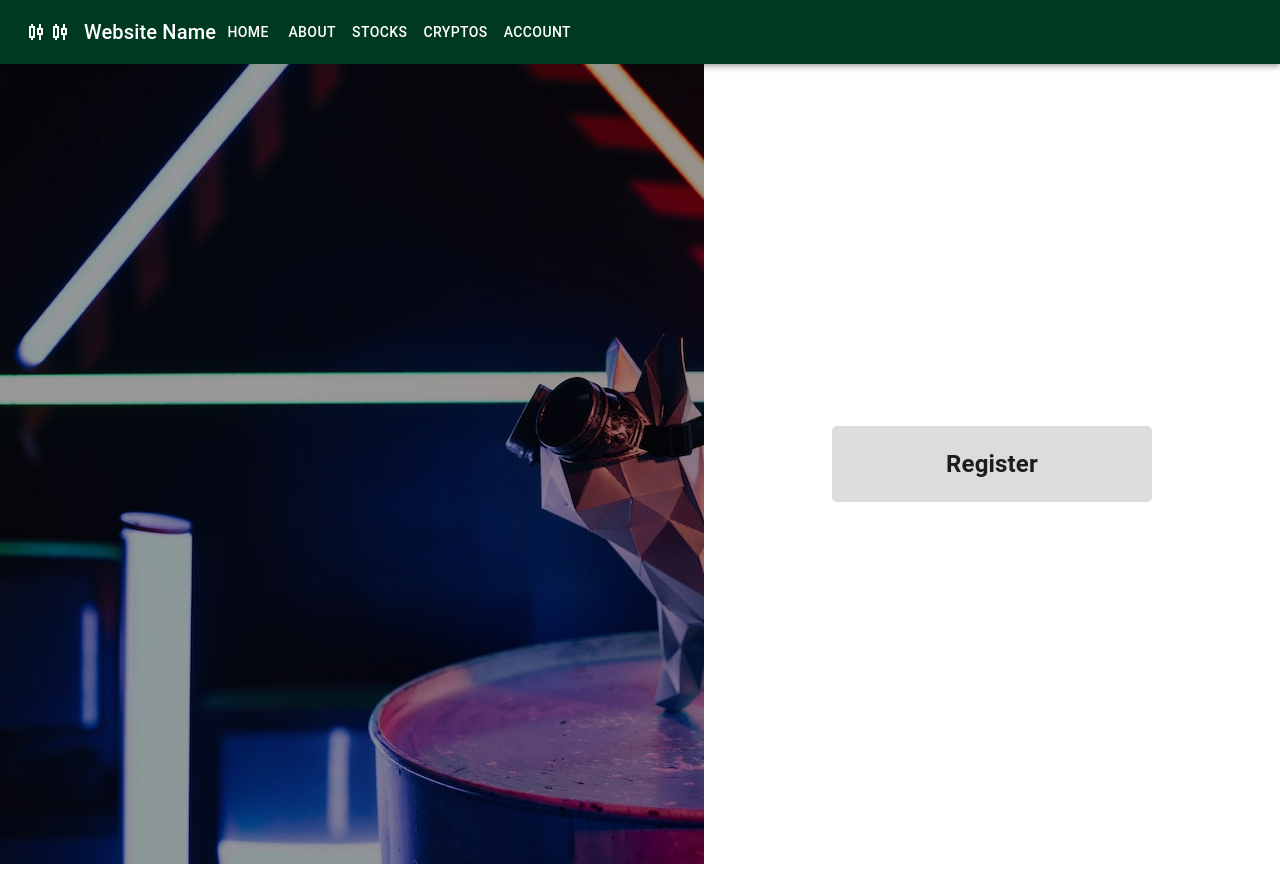
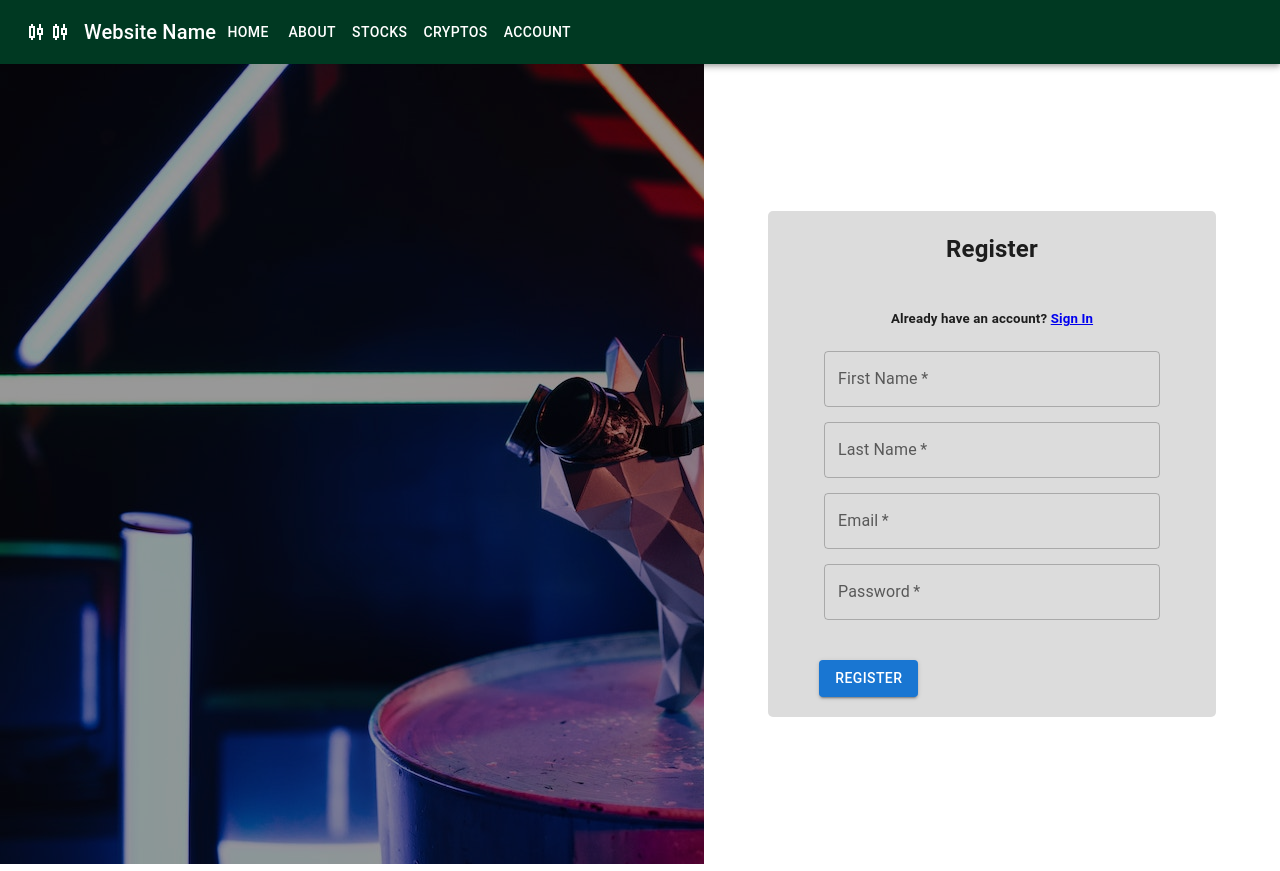
Before and after one commit to zfreiter/Frontend-Final-Project, a React (Vite) app in the folder client/: page /home in a window 1280 px wide. Both pictures are taken after a click on the link "Register". Built offline with nearby package versions, Linux system fonts and the light colour scheme.

Commit message:
Submits for login/ register page. Forms done

```diff
--- a/client/src/scenes/Login.jsx
+++ b/client/src/scenes/Login.jsx
@@ -4,12 +4,28 @@ import CSImage from '../images/P3.jpg';
 import TextField from '@mui/material/TextField';
 import { useState } from 'react';
 import Button from '@mui/material/Button';
+import FormControl from '@mui/material/FormControl';
 
 export default function Login() {
   const [username, setUsername] = useState('');
   const [pass, setPass] = useState('');
   const [isLogin, setLogin] = useState(true);
 
+  const [email, setEmail] = useState('');
+  const [first, setFirst] = useState('');
+  const [last, setLast] = useState('');
+
+  const UpdateFirst = (event) => {
+    setFirst(event.target.value);
+  };
+
+  const UpdateLast = (event) => {
+    setLast(event.target.value);
+  };
+
+  const UpdateEmail = (event) => {
+    setEmail(event.target.value);
+  };
   const UpdateUsername = (event) => {
     setUsername(event.target.value);
     console.log(username);
@@ -17,6 +33,26 @@ export default function Login() {
 
   const UpdatePassword = (event) => {
     setPass(event.target.value);
+  };
+
+  const SubmitRegister = async () => {
+    let account = {
+      firstName: first,
+      lastName: last,
+      email: email,
+      password: pass,
+    };
+
+    const response = await fetch('/auth/register', {
+      method: 'POST',
+      body: JSON.stringify(account),
+    });
+
+    if (response.ok) {
+      // redirect to login
+    } else {
+      // prompt with error
+    }
   };
 
   const SubmitLogin = async () => {
@@ -27,7 +63,7 @@ export default function Login() {
 
     const response = await fetch('/auth/login', {
       method: 'POST',
-      body: JSON.stringify(data),
+      body: JSON.stringify(credentials),
     });
 
     if (response.ok) {
@@ -39,6 +75,10 @@ export default function Login() {
 
   const SetToRegister = () => {
     setLogin(false);
+  };
+
+  const SetAsLogin = () => {
+    setLogin(true);
   };
 
   return (
@@ -113,7 +153,7 @@ export default function Login() {
             sx={{
               display: 'flex',
               flexDirection: 'column',
-              width: '25%',
+              width: '35%',
               height: 'fit-content',
               borderStyle: 'none',
               backgroundColor: 'gainsboro',
@@ -125,6 +165,61 @@ export default function Login() {
             }}
           >
             <h2>Register</h2>
+            <h5>
+              Already have an account?{' '}
+              <a href="#" onClick={SetAsLogin}>
+                Sign In
+              </a>
+            </h5>
+            <TextField
+              id="outlined-required-first"
+              required
+              label="First Name"
+              variant="outlined"
+              sx={{ width: '75%', marginBottom: '15px' }}
+              value={first}
+              onChange={UpdateFirst}
+            />
+            <TextField
+              id="outlined-required-last"
+              required
+              label="Last Name"
+              variant="outlined"
+              sx={{ width: '75%', marginBottom: '15px' }}
+              value={last}
+              onChange={UpdateLast}
+            />
+            <TextField
+              id="outlined-required-email"
+              required
+              label="Email"
+              variant="outlined"
+              sx={{ width: '75%', marginBottom: '15px' }}
+              value={email}
+              onChange={UpdateEmail}
+            />
+
+            <TextField
+              id="outlined-password-input"
+              required
+              label="Password"
+              type="password"
+              sx={{ width: '75%', marginBottom: '20px' }}
+              value={pass}
+              onChange={UpdatePassword}
+            />
+
+            <Button
+              sx={{
+                marginTop: '20px',
+                marginRight: '55%',
+                marginBottom: '20px',
+              }}
+              variant="contained"
+              onClick={SubmitRegister}
+            >
+              Register
+            </Button>
           </Box>
         )}
       </Box>
```
